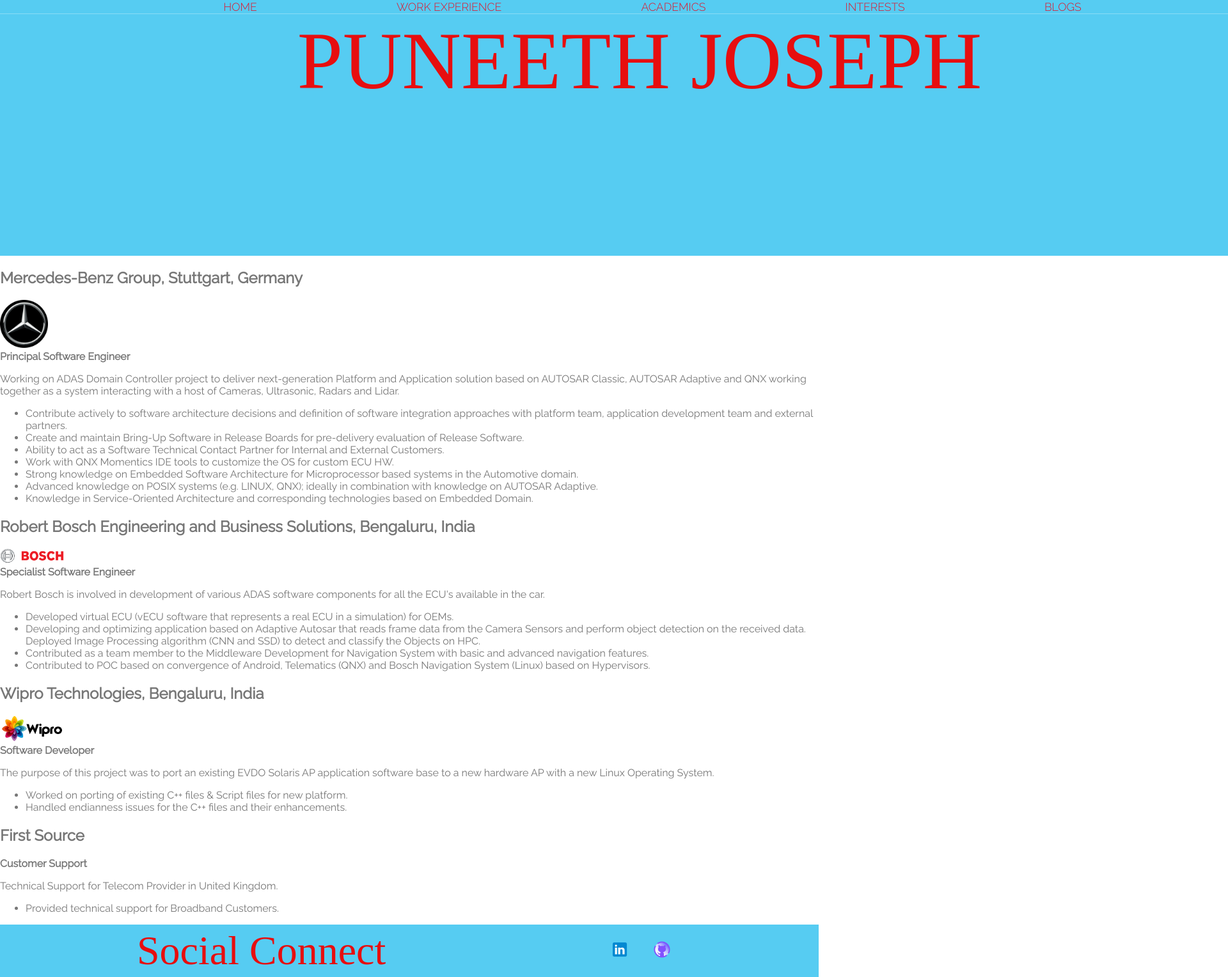
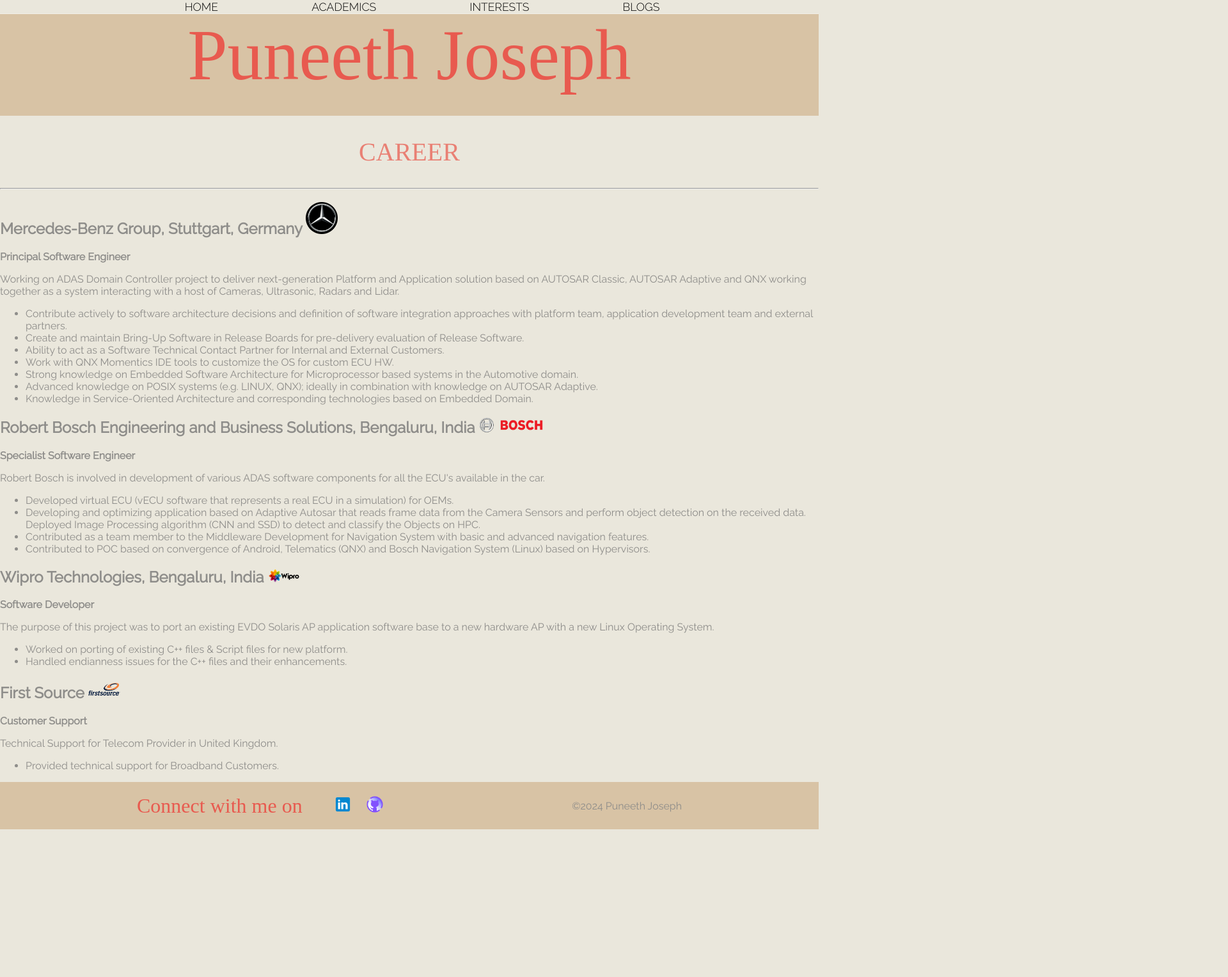
Before and after one commit to PuneethJoseph/Website, a plain HTML site: page First/work_exp.html in a window 1280 px wide. Shown: the top 1528 px of the page at 64% size, 1920 px wide, since content can reach past the window. After the commit the page ends 1297 px from the top, so only its background shows below. Drawn offline with Linux system fonts and the light colour scheme; a web font is replaced by a local one.

Commit message:
update pages
Added todo
Updated the pages
Dummy JS

```diff
--- /dev/null
+++ b/First/first.js
@@ -0,0 +1,5 @@
+let year = document.querySelector("#year");
+
+$(document).ready(function () {
+  year.innerText = new Date().getFullYear();
+});
--- a/First/first_style.css
+++ b/First/first_style.css
@@ -15,11 +15,13 @@
 * {
     box-sizing: border-box;
     font-family: Raleway;
-    color:#777;
+   /* color:#777;*/
+   color:#8e8d8a;
 }
 html, body {
     margin: 0;
     padding: 0;
+    background-color:  #eae7dc;
 }
 
 .nav ul{
@@ -33,7 +35,7 @@
 .nav a{
     display: inline;
     padding: .5em;
-    color: rgb(223, 23, 46);
+    color: rgb(3, 3, 3);
     text-decoration: none;
 }
 
@@ -42,22 +44,26 @@
     font-size: 1.1em;
     font-weight:lighter;
     border-bottom: 1px solid rgba(255, 255, 255, .3);
+    background-color:  #eae7dc;
 }
 
 .main-nav li {
     padding: 0 5%;
 }
 .nav a:hover {
-    background-color: rgba(255, 255, 255, .3);
+    background-color: rgba(255, 255, 255, .5);
 }
 
 .main-header {
-    background-color: #56CCF2;
-    background-blend-mode:normal ;
+    /* background-color: #56CCF2; */
+    background-color: #d8c3a5;
+    background-blend-mode:difference ;
     background-position: center;
     background-size: 2024px 1024px;
-    width: 2000px;
-    height: 400px;
+    /*width: 2000px;
+    height: 200px;*/
+    width: 100%;
+    height: 100%;
     padding-bottom: 30px;
 }
 .my-name {
@@ -66,10 +72,10 @@
     font-size: 4em;
     font-family: "Booter -Zero Zero";
     font-weight: normal;
-    color: rgba(235, 7, 7, 0.968);
+    color: #e85a4f;
 }
 .my-name-large {
-    font-size: 8em;
+    font-size: 7em;
 }
 
 .content-section {
@@ -84,23 +90,23 @@
 .section-header {
     font-family: "Tinos";
     font-weight: normal;
-    color: #5203e6;
+    color: #e98074;
     text-align: center;
     font-size: 2.5em;
 }
 
 .my-image {
     float: left;
-    height: 200px;
-    width: 200px;
-    margin: 15px;
+    height: 155px;
+    width: 190px;
+    margin: 2px;
     border-radius: 50%;
 }
 
 .main-footer {
-    background-color: #56CCF2;
-    color: white;
+    background-color: #d8c3a5;
     padding: .25em 0;
+    text-align: left;
 }
 
 .main-footer-container {
@@ -109,18 +115,27 @@
 }
 
 .main-footer-container ul {
-    flex-grow: 1;
-    text-align: end;
+    flex-grow: 5;
+    text-align: start;
 }
 
 .footer-nav li {
-    padding: 0 .5em;
+    padding: 0 ;
 }
 
 .footer-nav img {
     width: 30px;
     height: 30px;
 }
+
+.footer-text {
+    margin: 0;
+    font-size: 2em;
+    font-family: "Booter -Zero Zero";
+    font-weight: normal;
+    color: #e85a4f;
+}
+
 
 .btn {
     text-align: center;
--- a/First/work_exp.html
+++ b/First/work_exp.html
@@ -1,7 +1,7 @@
  <!DOCTYPE html>
  <html>
     <head>
-        <title>PUNEETH JOSEPH</title>
+        <title>Puneeth Joseph</title>
         <meta name="description" content="A Principal Software Engineer with expertise in Automotive Software Domain">
         <link rel="stylesheet" href="first_style.css" />
     </head>
@@ -10,17 +10,18 @@
             <nav class=" nav main-nav">
                 <ul>
                     <li><a href="one.html"> HOME </a></li>
-                    <li><a href="work_exp.html"> WORK EXPERIENCE</a></li>
                     <li><a href="academics.html"> ACADEMICS</a></li>
                     <li><a href="interest.html"> INTERESTS</a></li>
                     <li><a href="blogs.html">  BLOGS </a></li>
                 </ul>
             </nav>
-            <h1 class="my-name my-name-large"> PUNEETH JOSEPH </h1>
+            <h2 class="my-name my-name-large"> Puneeth Joseph </h2>
         </header>
         <section>
-            <h2>Mercedes-Benz Group, Stuttgart, Germany</h2>
-            <img src="images/MB.png" width="75">
+            <h2 class="section-header"> CAREER</h2>
+            <hr>
+            <h2>Mercedes-Benz Group, Stuttgart, Germany <img src="images/MB.png" width="50"></h2>
+
             <div>
                 <div>
                     <strong>Principal Software Engineer</strong>
@@ -42,8 +43,8 @@
             </div>
         </section>
         <section>
-            <h2>Robert Bosch Engineering and Business Solutions, Bengaluru, India</h2>
-            <img src="images/Bosch.png" width="100">
+            <h2>Robert Bosch Engineering and Business Solutions, Bengaluru, India  <img src="images/Bosch.png" width="100"></h2>
+
             <div>
                 <div>
                     <strong>Specialist Software Engineer</strong>
@@ -62,8 +63,8 @@
             </div>
         </section>
         <section>
-            <h2>Wipro Technologies, Bengaluru, India</h2>
-            <img src="images/Wipro.png" width="100">
+            <h2>Wipro Technologies, Bengaluru, India  <img src="images/Wipro.png" width="50"></h2>
+
             <div>
                 <div>
                     <strong>Software Developer</strong>
@@ -80,7 +81,8 @@
             </div>
         </section>
         <section>
-            <h2>First Source</h2>
+            <h2>First Source <img src="images/Firstsource-logo.png.webp" width="50"></h2>
+
             <div>
                 <div>
                     <strong>Customer Support</strong>
@@ -98,7 +100,7 @@
 
         <footer class="main-footer">
             <div class="container main-footer-container">
-                <h3 class="my-name">Social Connect</h3>
+                <h4 class="footer-text">Connect with me on </h4>
                 <ul class="nav footer-nav">
                     <li>
                         <a href="www.linkedin.com/in/puneeth-joseph-a88b5417" target="_blank">
@@ -111,6 +113,10 @@
                         </a>
                     </li>
                 </ul>
+                &copy;
+                <span id="copyright">
+                    <script>document.getElementById('copyright').appendChild(document.createTextNode(new Date().getFullYear())) </script> Puneeth Joseph
+                </span>
             </div>
         </footer>
     </body>
```
Also changed, not shown: First/academics.html (+9 -4 lines), First/blogs.html (+7 -4 lines), First/interest.html (+7 -4 lines), First/one.html (+12 -6 lines), First/ToDo.txt (added), First/images/Firstsource-logo.png.webp (added).
